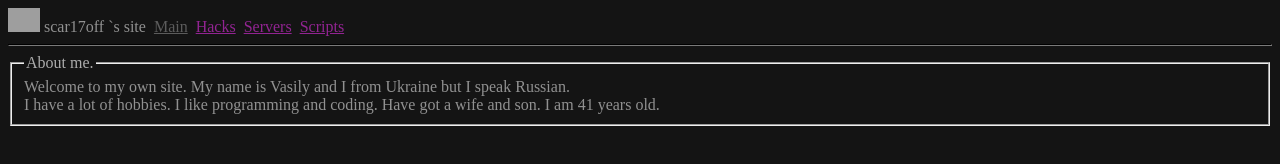
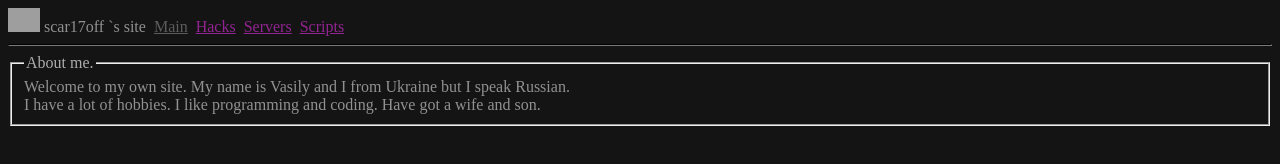
Before and after one commit to scar17off/scar17off.github.io, a plain HTML site: page index.html in a window 1280 px wide. Drawn offline with Linux system fonts and the light colour scheme; grey boxes are pictures that could not be loaded.

Commit message:
Update index.html

```diff
--- a/index.html
+++ b/index.html
@@ -19,7 +19,7 @@
 						<legend>About me.</legend>
 						<label>Welcome to my own site. My name is Vasily and I from Ukraine but I speak Russian.</label>
 						<br>
-						<label>I have a lot of hobbies. I like programming and coding. Have got a wife and son. I am 41 years old.</label>
+						<label>I have a lot of hobbies. I like programming and coding. Have got a wife and son.</label>
 					</fieldset>
 				</form>
 			</div>
```
